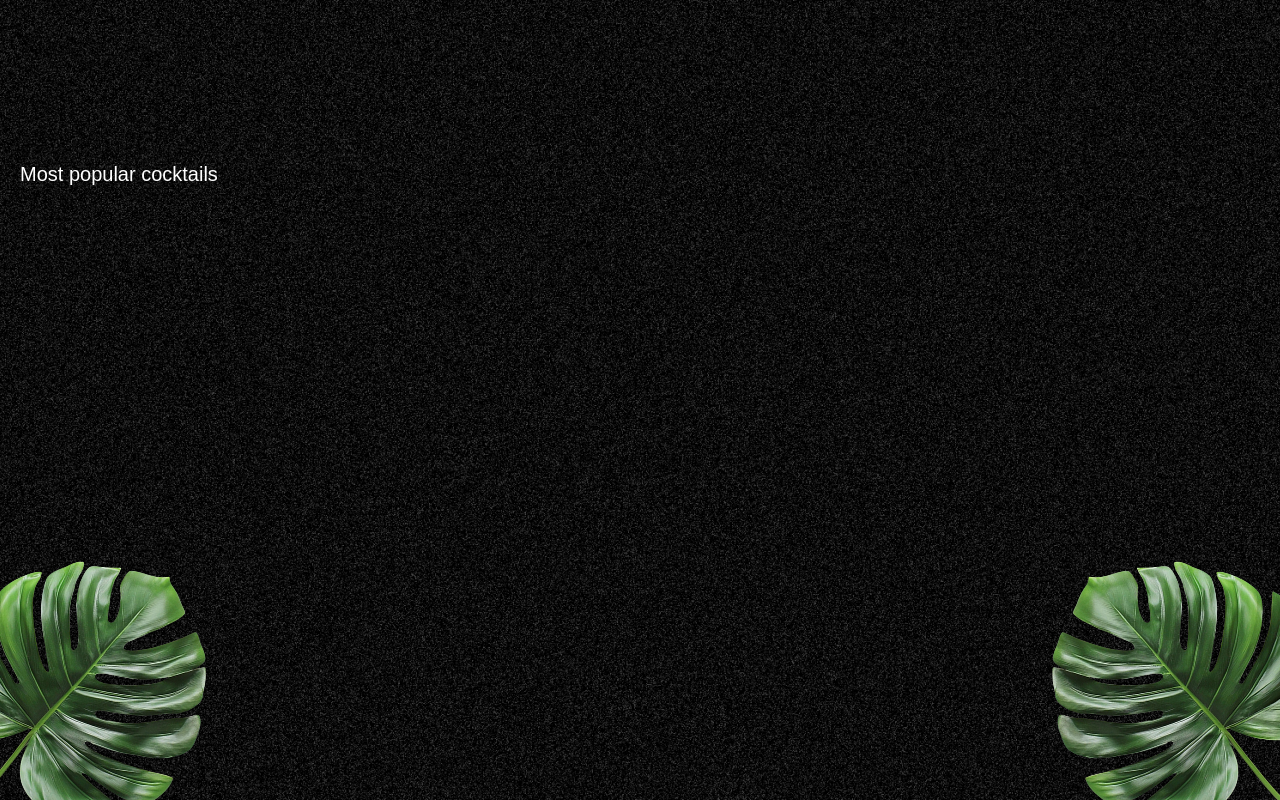
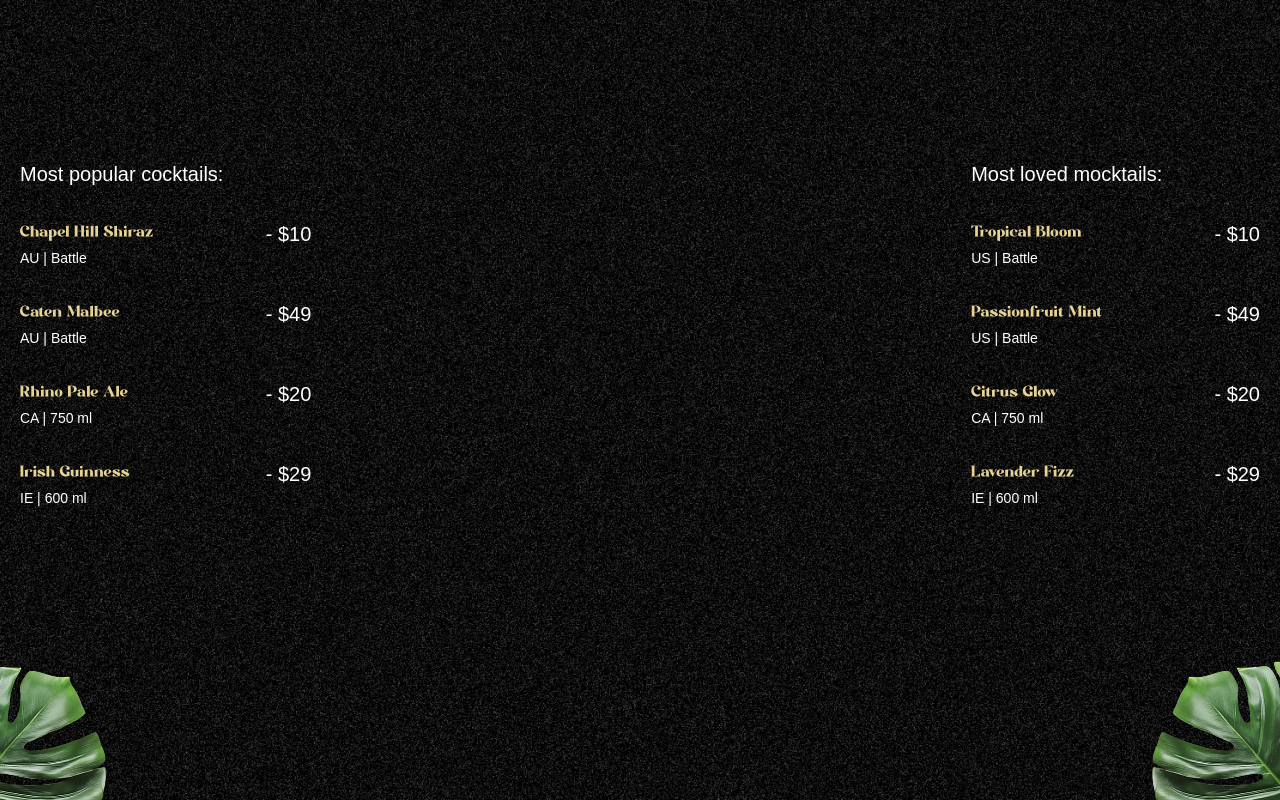
Before and after one commit to esther-kpet/mojito-cocktails, a React (Vite) app: page / in a window 1280 px wide. Shown: the part 800-1600 px from the top of the page. Built offline with nearby package versions, Linux system fonts and the light colour scheme; a web font is replaced by a local one.

Commit message:
Done with the cocktails section

```diff
--- a/src/components/Cocktails.jsx
+++ b/src/components/Cocktails.jsx
@@ -1,16 +1,64 @@
 import React from 'react'
+import {cocktailLists, mockTailLists} from '../constants'
+import gsap from 'gsap'
+import { useGSAP } from '@gsap/react'
 
 const Cocktails = () => {
+  useGSAP(() => {
+    const parallaxTimeline = gsap.timeline({
+      scrollTrigger: {
+        trigger: '#cocktails',
+        start: 'top 30%',
+        end: 'bottom 80%',
+        scrub: true,
+      }
+    })
+
+      parallaxTimeline
+      .from('#c-left-leaf', {
+        x: -100, y: 100
+      })
+      .from('#c-right-leaf', {
+        x: 100, y: 100
+      })
+  })
+
   return (
     <section id="cocktails" className='noisy'>
         <img  src='/images/cocktail-left-leaf.png' alt='left-leaf' id='c-left-leaf'/>
         <img src='images/cocktail-right-leaf.png' alt='r-leaf' id='c-right-leaf'/>
 
         <div className='list'>
-            <div className='popular'>
-                <h2>Most popular cocktails
+            <div className='loved'>
+                <h2>Most popular cocktails:
                 </h2>
-                <ul></ul>
+                <ul>
+                  {cocktailLists.map(({name, country, detail, price}) => (
+                    <li key={name}>
+                      <div className='md:me-28'>
+                        <h3>{name}</h3>
+                        <p>{country} | {detail}</p>
+                      </div>
+                      <span>- {price}</span>
+                    </li>
+                  ))}
+                </ul>
+            </div>
+
+                        <div className='popular'>
+                <h2>Most loved mocktails:
+                </h2>
+                <ul>
+                  {mockTailLists.map(({name, country, detail, price}) => (
+                    <li key={name}>
+                      <div className='me-28'>
+                        <h3>{name}</h3>
+                        <p>{country} | {detail}</p>
+                      </div>
+                      <span>- {price}</span>
+                    </li>
+                  ))}
+                </ul>
             </div>
         </div>
     </section>
```
